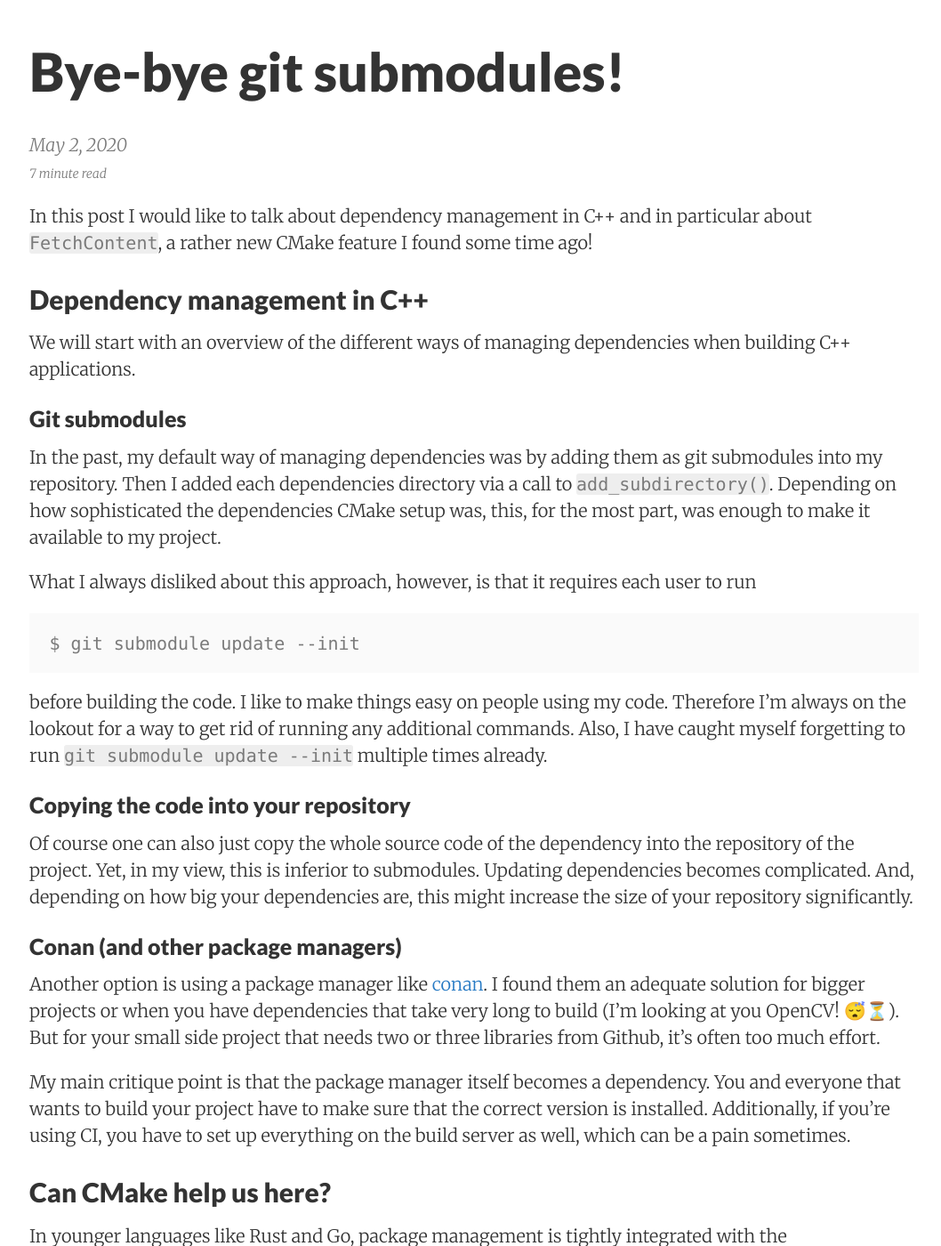
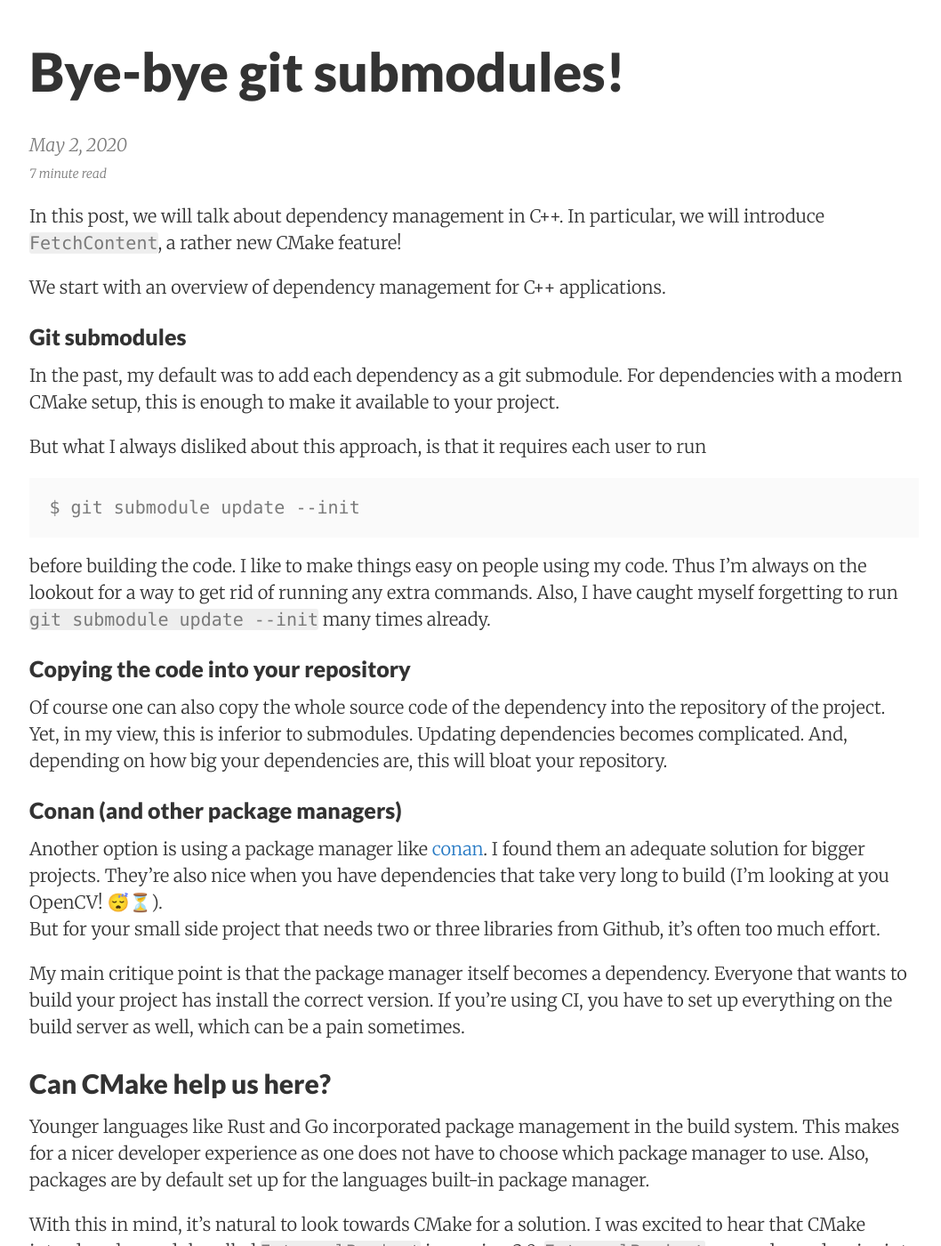
Before and after one commit to bewagner/bewagner.github.io, a Jekyll site: the page built from _posts/2020-05-02-cmake-fetchcontent.md, in a window 1280 px wide and 1400 px high, scrolled down 192 px. Shown: the whole window at 89% size, without its empty margins (107-1165 px from the left). Built offline with Jekyll 4.4.1, drawn with Linux system fonts in a browser that asks for light colours; nearby versions of some CDN libraries; emoji names are drawn with the system emoji font; some of the changed text lies outside the part shown.

Commit message:
Correct fetchcontent version

````diff
--- a/_posts/2020-05-02-cmake-fetchcontent.md
+++ b/_posts/2020-05-02-cmake-fetchcontent.md
@@ -5,36 +5,37 @@
 summary:    Using CMake's FetchContent for dependency management of C++ projects
 categories: programming
 ---
-In this post I would like to talk about dependency management in C++ and in particular about `FetchContent`, a rather new CMake feature I found some time ago!
+In this post, we will talk about dependency management in C++. In particular, we will introduce `FetchContent`, a rather new CMake feature!
 
-## Dependency management in C++
-We will start with an overview of the different ways of managing dependencies when building C++ applications.
+We start with an overview of dependency management for C++ applications.
 
 ### Git submodules
 
-In the past, my default way of managing dependencies was by adding them as git submodules into my repository. Then I added each dependencies directory via a call to `add_subdirectory()`. Depending on how sophisticated the dependencies CMake setup was, this, for the most part, was enough to make it available to my project.
+In the past, my default was to add each dependency as a git submodule.
+For dependencies with a modern CMake setup, this is enough to make it available to your project.
 
-What I always disliked about this approach, however, is that it requires each user to run
+But what I always disliked about this approach, is that it requires each user to run
 ```
 $ git submodule update --init
 ```
-before building the code. I like to make things easy on people using my code. Therefore I'm always on the lookout for a way to get rid of running any additional commands. Also, I have caught myself forgetting to run `git submodule update --init` multiple times already.
+before building the code. I like to make things easy on people using my code. Thus I'm always on the lookout for a way to get rid of running any extra commands. Also, I have caught myself forgetting to run `git submodule update --init` many times already.
 
 ### Copying the code into your repository
-Of course one can also just copy the whole source code of the dependency into the repository of the project. Yet, in my view, this is inferior to submodules. Updating dependencies becomes complicated. And, depending on how big your dependencies are, this might increase the size of your repository significantly.
+Of course one can also copy the whole source code of the dependency into the repository of the project. Yet, in my view, this is inferior to submodules. Updating dependencies becomes complicated. And, depending on how big your dependencies are, this will bloat your repository.
 
 ### Conan (and other package managers)
 
 Another option is using a package manager like [conan](https://conan.io/).
-I found them an adequate solution for bigger projects or when you have dependencies that take very long to build (I'm looking at you OpenCV! :sleeping::hourglass_flowing_sand:).
+I found them an adequate solution for bigger projects. They're also nice when you have dependencies that take very long to build (I'm looking at you OpenCV! :sleeping::hourglass_flowing_sand:).
 But for your small side project that needs two or three libraries from Github, it's often too much effort.
 
-My main critique point is that the package manager itself becomes a dependency. You and everyone that wants to build your project have to make sure that the correct version is installed. Additionally, if you're using CI, you have to set up everything on the build server as well, which can be a pain sometimes.
+My main critique point is that the package manager itself becomes a dependency. Everyone that wants to build your project has install the correct version. If you're using CI, you have to set up everything on the build server as well, which can be a pain sometimes.
 
 ## Can CMake help us here?
-In younger languages like Rust and Go, package management is tightly integrated with the configuration/build system. This makes for a nicer developer experience as one does not have to choose which package manager to use and packages are by default set up for the languages built-in package manager.
+Younger languages like Rust and Go incorporated package management in the build system.
+This makes for a nicer developer experience as one does not have to choose which package manager to use. Also, packages are by default set up for the languages built-in package manager.
 
-With this in mind, it's natural to look towards CMake for a solution. I was excited to hear that CMake introduced a module called [ExternalProject](https://cmake.org/cmake/help/latest/module/ExternalProject.html) in version 3.0. `ExternalProject` wraps dependencies into a CMake target and allows managing foreign code from your `CMakeLists.txt`.
+With this in mind, it's natural to look towards CMake for a solution. I was excited to hear that CMake introduced a module called [`ExternalProject`](https://cmake.org/cmake/help/latest/module/ExternalProject.html) in version 3.0. `ExternalProject` wraps dependencies into a CMake target and allows managing foreign code from your `CMakeLists.txt`.
 
 To use it, one must add a target via `ExternalProject_Add()`. CMake will then run the following steps for this target.
 
@@ -62,14 +63,18 @@
 
 Run tests.
 
-All of the above commands are highly configurable and `ExternalProject` also allows for custom steps.
+All the above commands are configurable.
+`ExternalProject` also allows for custom steps.
 For more information, have a look at the [documentation](https://cmake.org/cmake/help/latest/module/ExternalProject.html#module:ExternalProject).
 
 ### So, is this the solution?
 
 After playing around with it for a little bit, I found that **`ExternalProject` is not what I was looking for.** :pensive:
 
- The reason is that when using `ExternalProject`, all of its steps will be run at build time. This means, that the dependencies code will not be downloaded and built yet when CMake tries to configure your project.
+The reason is that when using `ExternalProject`, all its steps will run at build time.
+This means that CMake downloads and builds your dependencies after the generation step.
+So your dependencies will not be available yet when CMake configures your project.
+
 
 ### Will we have to stick to submodules then?
 
@@ -77,45 +82,59 @@
 
 With version 3.11 CMake introduced a new module: [`FetchContent`](https://cmake.org/cmake/help/latest/module/FetchContent.html).
 The module offers the same functionality as `ExternalProject` but will build and install dependencies at configure time.
-That means we can use it to manage our C++ project dependencies directly from the `CMakeLists.txt` file! :tada: :tada: :tada:
+That means we can use it to manage our C++ project dependencies from the `CMakeLists.txt` file! :tada: :tada: :tada:
 
 
 ## How to use `FetchContent`?
 
-In this [repository](https://github.com/bewagner/fetchContent_example), I prepared an example that uses `FetchContent` to include the libraries' [doctest](https://github.com/onqtam/doctest) and [range-v3](https://github.com/ericniebler/range-v3). When running CMake, the dependencies will be downloaded and build automatically. Very convenient!
-I will explain how everything works below. But makes sure you get the [code](https://github.com/bewagner/fetchContent_example) to play around with it.
+In this [repository](https://github.com/bewagner/fetchContent_example), I prepared an example. It uses `FetchContent` to include the libraries' [doctest](https://github.com/onqtam/doctest) and [range-v3](https://github.com/ericniebler/range-v3).
+CMake will download and build the dependencies.
+Very convenient!
+I will explain how everything works below. Make sure you get the [code](https://github.com/bewagner/fetchContent_example) to play around with it.
 
-We begin by creating a regular CMake project. As the `FetchContent` API got a makeover that makes usage easier in version 3.14, this is the minimum version we will require. Then we include the `FetchContent` module.
+We begin by creating a regular CMake project.
+The `FetchContent` API got a makeover that makes usage easier in version 3.14.
+Thus this is the least version we need.
+Then we include the `FetchContent` module.
 {% highlight CMake %}
 {% include includelines filename='code/2020/05/FetchContent/CMakeLists.txt' start=1 count=4 %}
 {% endhighlight %}
 
 
-Each dependency has to be registered with `FetchContent_Declare()`.
+We register each dependency with a call to `FetchContent_Declare()`.
 When making this call, you can customize how your dependency is loaded.
-`FetchContent` understands almost the same options as `ExternalProject`. But contrary to `ExternalProject`, the options related to `CONFIGURE`, `BUILD`, `INSTALL`, and `TEST` are disabled.
+`FetchContent` understands almost the same options as `ExternalProject`.
+But the options related to `CONFIGURE`, `BUILD`, `INSTALL`, and `TEST` are disabled.
 
 We declare two targets, one for `doctest` and one for `range-v3`.
-Both libraries will be downloaded via their git repository.
+CMake downloads both libraries via their git repository.
 
-The parameter `GIT_TAG` specifies the commit in the dependencies history we want to use. One can also use git branch names or tags here. However, this is discouraged, as new commits can change what the branch is pointing to and this might affect the reproducibility of your project.
+The parameter `GIT_TAG` specifies the commit in the dependencies history we use.
+One can also use git branch names or tags here.
+Yet, new commits can change what the branch is pointing to. This might affect the reproducibility of your project.
+So the CMake documentation discourages using branch names or tags.
 {% highlight CMake %}
 {% include includelines filename='code/2020/05/FetchContent/CMakeLists.txt' start=6 count=9 %}
 {% endhighlight %}
 
-Following the call to `FetchContent_Declare()`, we use `FetchContent_MakeAvailable()` to make sure CMake downloads our dependencies and adds their directories.
-
+Next, we call `FetchContent_MakeAvailable()`.
+This call makes sure CMake downloads our dependencies and adds their directories.
 {% highlight CMake %}
 {% include includelines filename='code/2020/05/FetchContent/CMakeLists.txt' start=17 count=1 %}
 {% endhighlight %}
 
-Finally, we can add an executable and link to the included packages. All the heavy lifting has been taken over by CMake.
+Finally, we can add an executable and link to the included packages.
+CMake has taken over all the heavy lifting!
 
 {% highlight CMake %}
 {% include includelines filename='code/2020/05/FetchContent/CMakeLists.txt' start=19 count=2 %}
 {% endhighlight %}
 
-Using git repositories is probably the most convenient way of including dependencies with `FetchContent`. However, if the code you depend on is not a git repository, you can customize `FetchContent` to work with other sources. Have a look at the [documentation of `ExternalProject`](https://cmake.org/cmake/help/latest/module/ExternalProject.html#module:ExternalProject) as all parameters are explained there.
+Using git repositories is the most convenient way of including dependencies with `FetchContent`.
+But, if the code you depend on is not a git repository, you can customize `FetchContent` to work with other sources.
+Have a look at the [documentation of `ExternalProject`](https://cmake.org/cmake/help/latest/module/ExternalProject.html#module:ExternalProject).
+It explains all parameters.
+
 
 The whole `CMakeLists.txt` file will look like this.
 
@@ -123,35 +142,39 @@
 {% include includelines filename='code/2020/05/FetchContent/CMakeLists.txt' start=1 count=20 %}
 {% endhighlight %}
 
-After setting everything up in CMake, we can just use the packages in our source code.
+After setting everything up in CMake, we can use the packages in our source code.
 Below is a small test program that makes use of both included libraries.
 
 {% highlight C++ %}
 {% include includelines filename='code/2020/05/FetchContent/main.cpp' start=1 count=25 %}
 {% endhighlight %}
-The full example project can be found [here](https://github.com/bewagner/fetchContent_example).
+The full example project is [here](https://github.com/bewagner/fetchContent_example).
 
 ## What to watch out for
 Here are some things to keep in mind when using `FetchContent`.
 
 #### Downloading requires an internet connection
-Of course, you have to be online for first downloading your dependencies. Yet, compared to when using submodules, this requirement is now hidden, so that you might forget about it when building your code.
+Of course, you have to be online for first downloading your dependencies. Compared to using submodules, this requirement is now hidden. So you might forget about it when building your code.
 To mitigate this problem, there is a set of options.
-- Setting `FETCHCONTENT_FULLY_DISCONNECTED` will lead to the `DOWNLOAD` and `UPDATE` steps being skipped
-- Setting `FETCHCONTENT_UPDATES_DISCONNECTED` will skip the `UPDATE` step
+- `FETCHCONTENT_FULLY_DISCONNECTED=ON` will skip the `DOWNLOAD` and `UPDATE` steps
+- `FETCHCONTENT_UPDATES_DISCONNECTED=ON` will skip the `UPDATE` step
 
 #### Output can become pretty verbose
-With the downloading, updating, configuring, and everything that's going on when using `FetchContent`, console output can become a bit crowded. To mute all output set `FETCHCONTENT_QUIET` to `ON`.
+`FetchContent` will log all its steps.
+That's why console output can become hard to read.
+To mute all output set `FETCHCONTENT_QUIET` to `ON`.
 
 #### The library has to be installable
 A problem that I ran into quite often is that the dependency I wanted to use was not installable. Every once in a while you will come across libraries that are missing the call to `install()` in their `CMakeLists.txt`. In this case, `FetchContent` does not know how to copy the built code into the install folder and will fail. In this case, consider adding the `install()` calls and creating a PR.
 
-Naturally, `FetchContent` works best with CMake based dependencies. I haven't had a chance to test it with libraries that are not built with CMake, but I would expect that some additional configuration is necessary to make it work.
+`FetchContent` works best with CMake based dependencies. I haven't had a chance to test it with libraries that are not built with CMake. But I would expect that some extra configuration is necessary to make it work.
 
 ## Conclusion
 
-In this blog post, we learned about `FetchContent` and how to manage your dependencies from within your CMake setup.
-We saw how to use `FetchContent` to pull in dependencies for a small example project and read about some things to watch out for when using it.
+In this blog post, we learned about `FetchContent`.
+Now you know how to manage your dependencies from within your CMake setup.
+We saw how to use `FetchContent` to pull in dependencies for a small example project.
+And we read about some things to watch out for when using it.
 
 I like this way of managing dependencies very much.
 But of course, you can always mix different approaches and use what's best for you!
````
